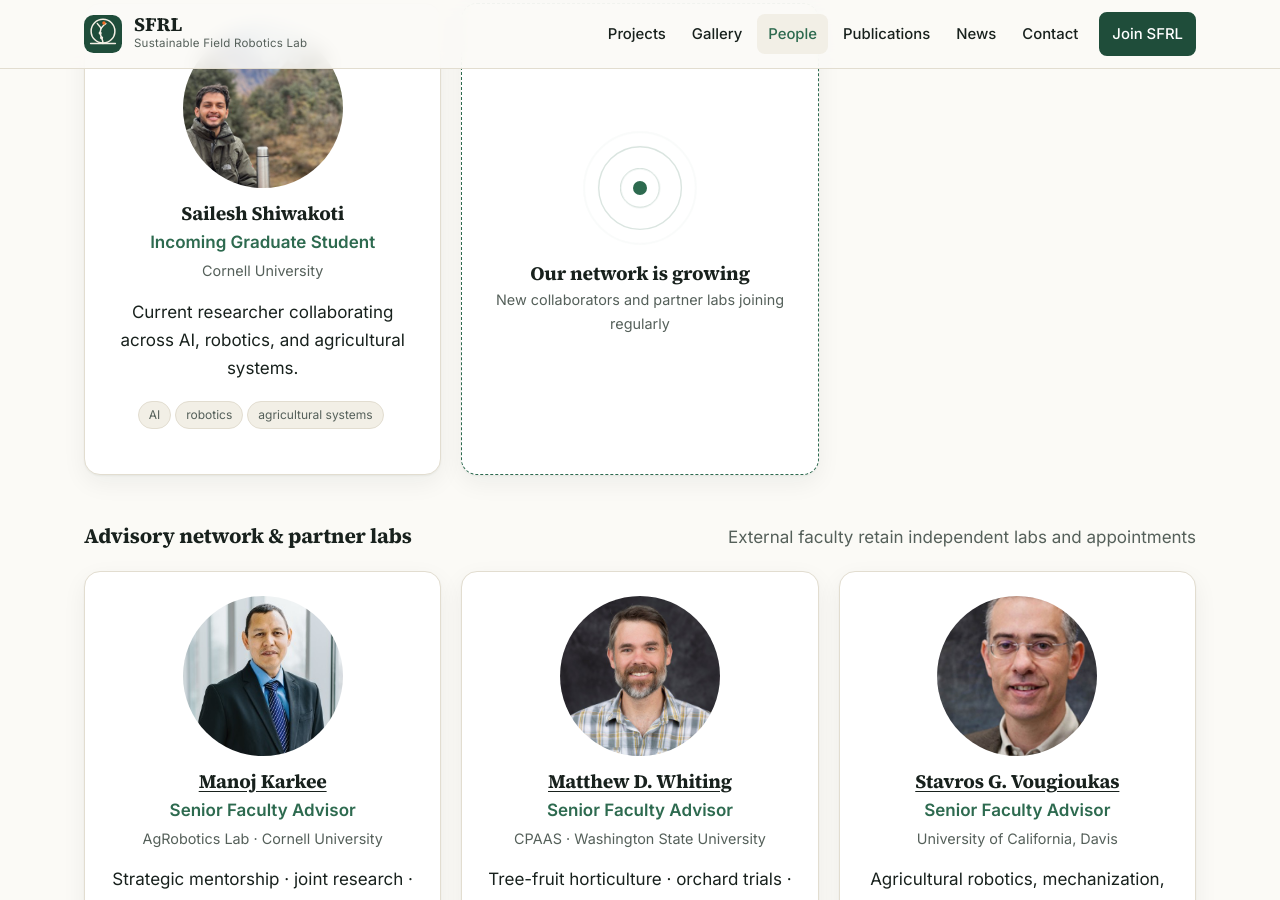
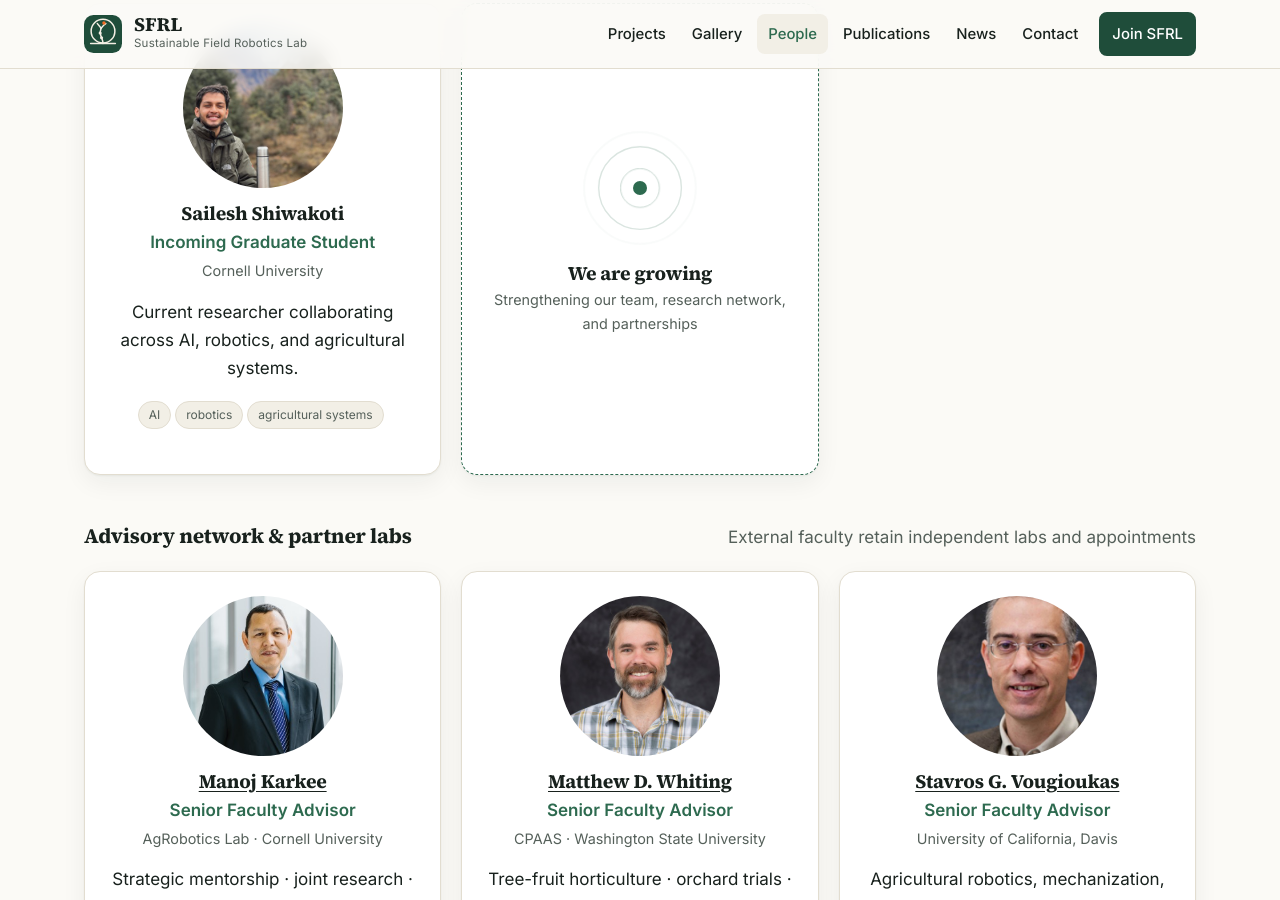
Before and after one commit to SustainableFieldRoboticsLab/sustainablefieldroboticslab.github.io, a Jekyll site: the page built from people.html, in a window 1280 px wide and 900 px high, scrolled down 1233 px. Built offline with Jekyll 4.4.1, drawn with Linux system fonts in a browser that asks for light colours.

Commit message:
Update growing card text

```diff
--- a/people.html
+++ b/people.html
@@ -49,8 +49,8 @@ description: The SFRL team, advisory network, partner labs, and open positions.
           <span class="ring"></span>
           <span class="node"></span>
         </div>
-        <h3>Our network is growing</h3>
-        <p class="muted">New collaborators and partner labs joining regularly</p>
+        <h3>We are growing</h3>
+        <p class="muted">Strengthening our team, research network, and partnerships</p>
       </article>
     </div>
 
```
